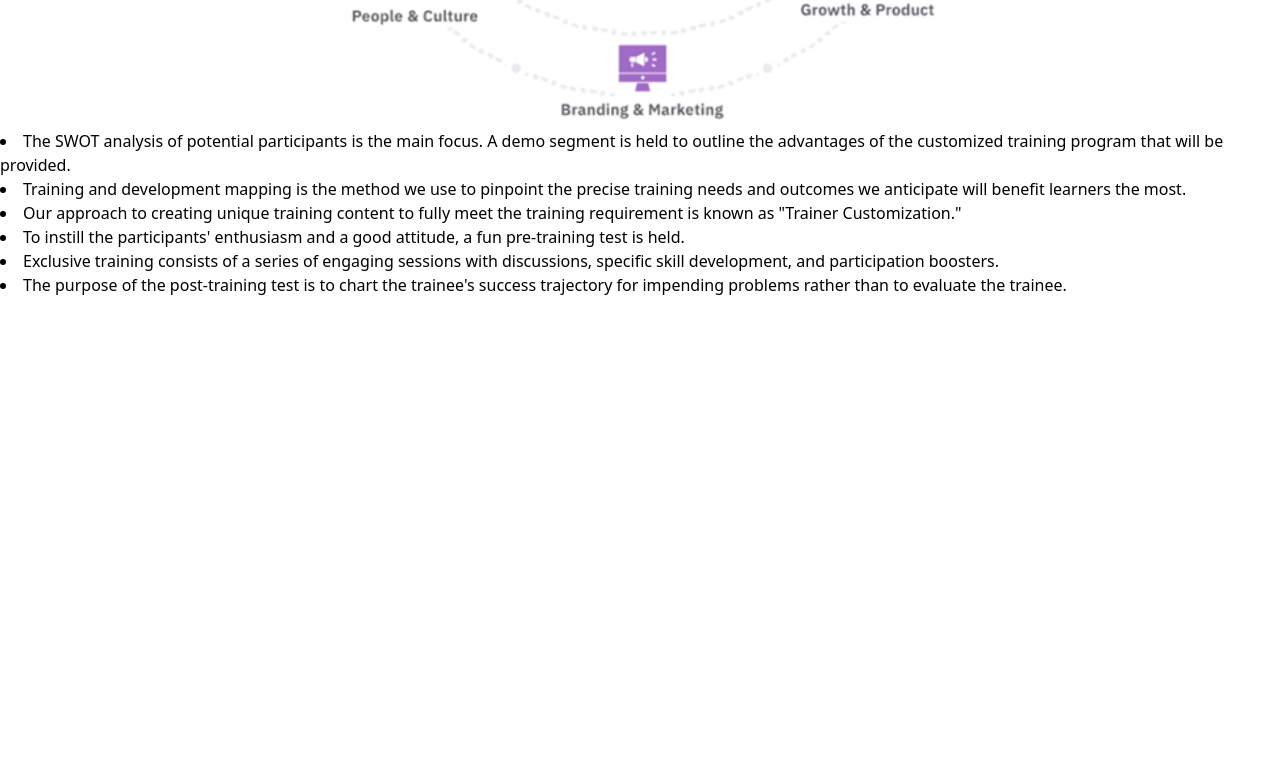
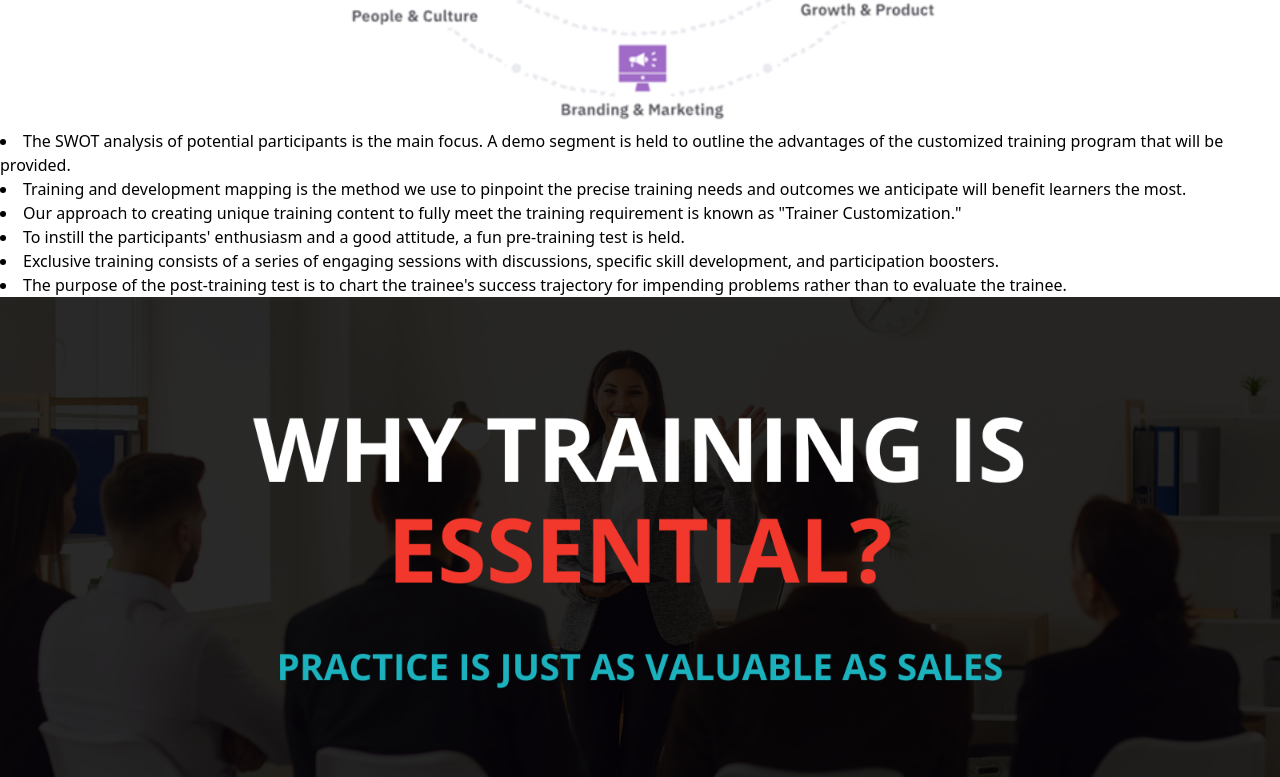
Before and after one commit to Satyaaam/skilldifyextendversion, a React (Vite) app: page / in a window 1280 px wide. Shown: the part 7840-8617 px from the top of the page. Before the commit the page ends 8137 px from the top, so only its background shows below. Built offline with nearby package versions, Linux system fonts and the light colour scheme.

Commit message:
added another component

```diff
--- a/src/App.jsx
+++ b/src/App.jsx
@@ -9,6 +9,7 @@ import OurValues from './components/OurValues';
 import Methodology from './components/Methodology';
 import OurApproch from "./components/OurApproch.jsx";
 import Analysis from "./components/Analysis.jsx";
+import Why from "./components/Why.jsx";
 const App = () =>{
     return(
         <div>
@@ -21,6 +22,7 @@ const App = () =>{
             <Methodology/>
             <OurApproch/>
             <Analysis/>
+            <Why/>
         </div>
     )
 }
--- /dev/null
+++ b/src/components/Why.jsx
@@ -0,0 +1,10 @@
+import why_image from '../assets/why_essential.png'
+const Why = () => {
+    return(
+        <div>
+            <img src={why_image} alt={"why_image"} className={"scale-105 sm:scale-100"}/>
+        </div>
+    )
+}
+
+export default Why
```
Also changed, not shown: src/assets/why_essential.png (renamed from src/assets/WHY-TRAINING-IS-ESSENTIAL.png).
